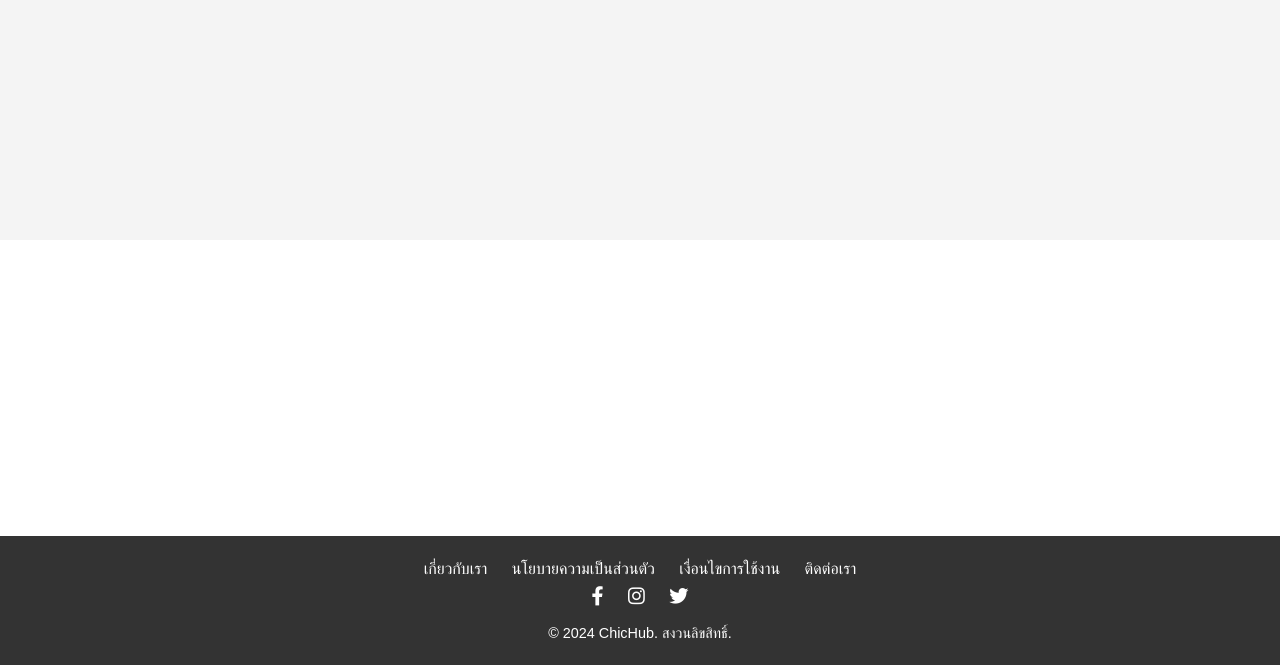
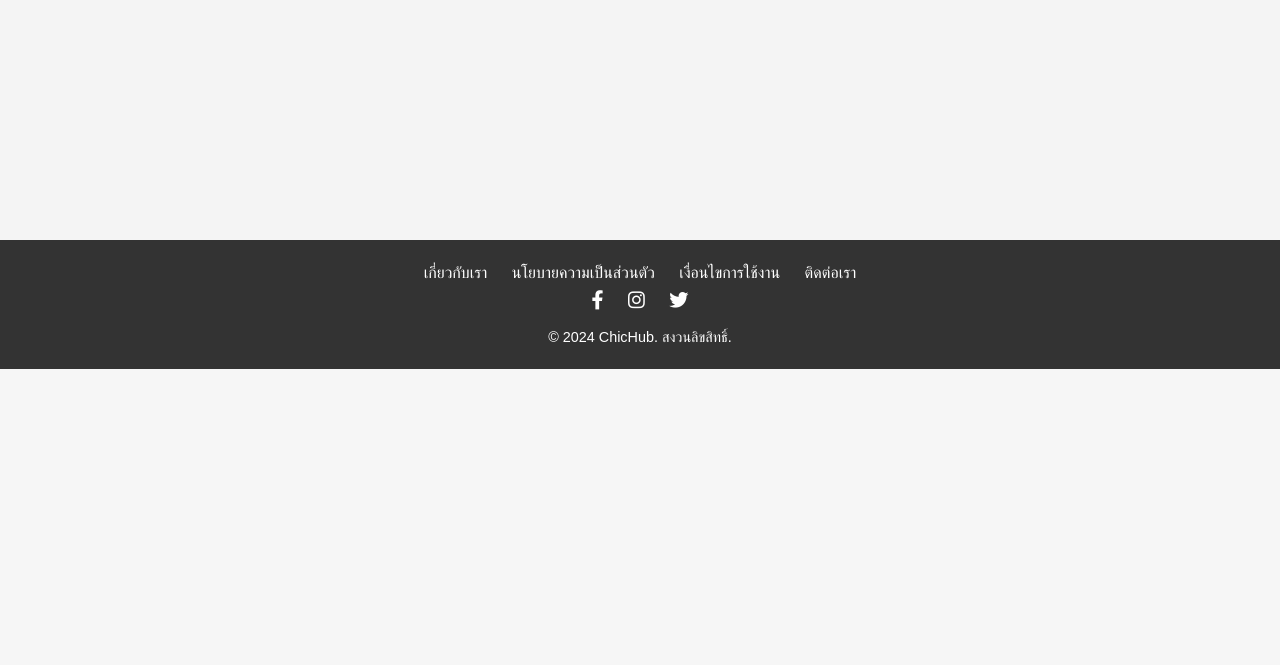
Before and after one commit to xxvolkk1608/ChichHub, a PHP site: page /Cart/cart.php in a window 1280 px wide. Shown: the part 1008-1673 px from the top of the page. After the commit the page ends 1377 px from the top, so only its background shows below. Run offline with PHP 8.4, Linux system fonts and the light colour scheme; the visitor is signed in with stand-in values (Sample User, id 1).

Commit message:
แก้ css

```diff
--- a/ChichHub/Component/styles/styles.css
+++ b/ChichHub/Component/styles/styles.css
@@ -265,7 +265,7 @@ footer {
   color: var(--white);
   padding: 20px 0;
   text-align: center;
-  translate: 0 37vh;
+  /* translate: 0 37vh; */
 }
 
 .footer-links a {
```
